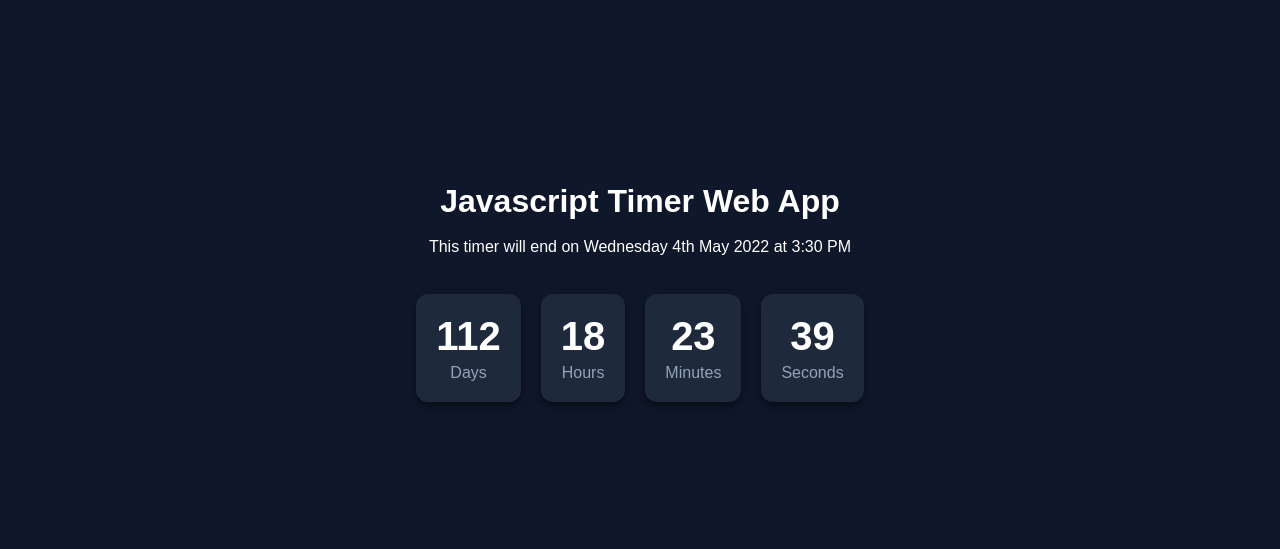
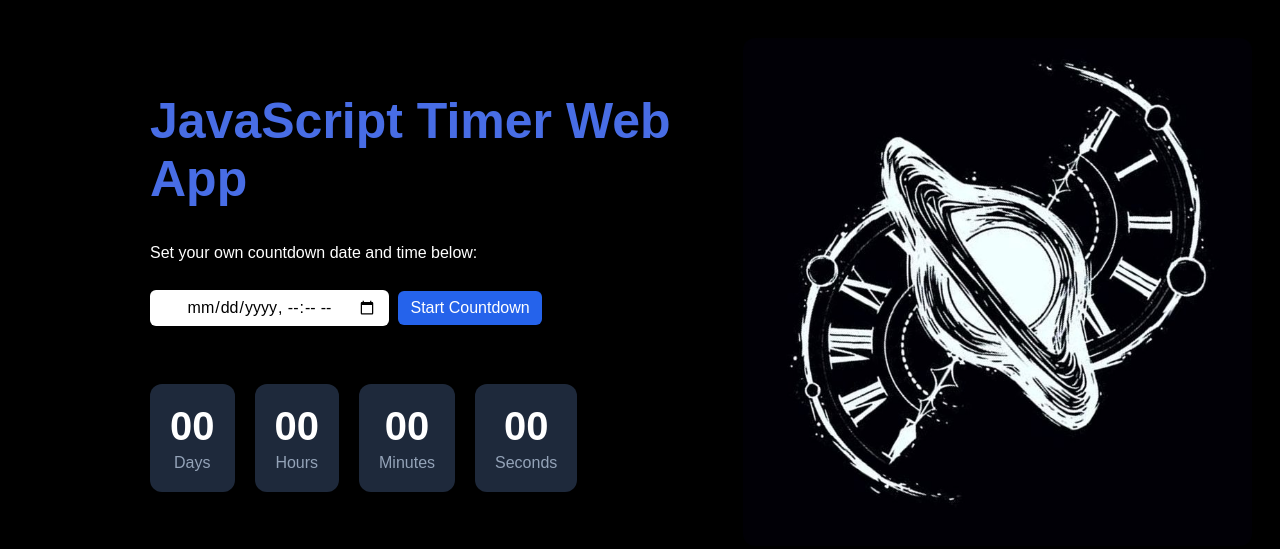
Before and after one commit to Khushi256/countdown_timer, a plain HTML site: page index.html in a window 1280 px wide. Shown: the part 108-657 px from the top of the page. Drawn offline with Linux system fonts and the light colour scheme.

Commit message:
added input and changed ui

```diff
--- a/index.html
+++ b/index.html
@@ -7,15 +7,21 @@
   <link rel="stylesheet" href="style.css">
 </head>
 <body>
+  <div class="container">
+    <!-- Left Section -->
+    <div class="left">
       <div class="countdown">
         <div class="header">
-      <h1>Javascript Timer Web App</h1>
+          <h1 style="color: rgb(72, 109, 229); font-weight: 900; font-size: 50px;">JavaScript Timer Web App</h1>
           <br>
-      <p>This timer will end on Wednesday 4th May 2022 at 3:30 PM</p>
           <br>
+          <p>Set your own countdown date and time below:</p>
+          <br>
+          <input type="datetime-local" id="datetime-input">
+          <button onclick="startCountdown()">Start Countdown</button>
         </div>
 
-
+        <br>
         <div class="timer-row">
           <div class="time-box">
             <span id="days">00</span>
@@ -35,6 +41,13 @@
           </div>
         </div>
       </div>
+    </div>
+
+    <!-- Right Section -->
+    <div class="right">
+      <img src="time.jpg" alt="Countdown Image">
+    </div>
+  </div>
 
   <script src="script.js"></script>
 </body>
--- a/script.js
+++ b/script.js
@@ -1,29 +1,41 @@
+let timer; // to store the interval
+let targetDate;
 
-const targetDate = new Date("2025-12-31 23:59:59").getTime();
+function startCountdown() {
+  // Clear any existing timer
+  clearInterval(timer);
+
+  // Get user input
+  const input = document.getElementById("datetime-input").value;
+  if (!input) {
+    alert("Please select a date and time!");
+    return;
+  }
+
+  targetDate = new Date(input).getTime();
+
+  // Update every second
+  timer = setInterval(updateCountdown, 1000);
+  updateCountdown(); // run once immediately
+}
 
 function updateCountdown() {
   const now = new Date().getTime();
   const gap = targetDate - now;
 
   if (gap <= 0) {
-    document.querySelector(".countdown").innerHTML = "<h1>Happy New Year 🎉</h1>";
+    document.querySelector(".timer-row").innerHTML = "<h2>⏰ Time's up!</h2>";
     clearInterval(timer);
     return;
   }
 
-  // Time calculations
   const days = Math.floor(gap / (1000 * 60 * 60 * 24));
   const hours = Math.floor((gap % (1000 * 60 * 60 * 24)) / (1000 * 60 * 60));
   const minutes = Math.floor((gap % (1000 * 60 * 60)) / (1000 * 60));
   const seconds = Math.floor((gap % (1000 * 60)) / 1000);
 
-  // Update DOM
   document.getElementById("days").innerText = days.toString().padStart(2, "0");
   document.getElementById("hours").innerText = hours.toString().padStart(2, "0");
   document.getElementById("minutes").innerText = minutes.toString().padStart(2, "0");
   document.getElementById("seconds").innerText = seconds.toString().padStart(2, "0");
 }
-
-// Run every second
-const timer = setInterval(updateCountdown, 1000);
-updateCountdown();
--- a/style.css
+++ b/style.css
@@ -6,27 +6,56 @@
 }
 
 body {
+  height: 100vh;
+  background-color: black;
+  color: white;
+}
+
+.container {
   display: flex;
-  justify-content: center;
+  height: 100%;
+}
+
+.left {
+  flex: 1; /* take half screen */
+  display: flex;
   align-items: center;
-  height: 100vh;
-  background: #0f172a;
-  color: white;
+  padding-left: 150px;
 }
 
 .countdown {
   display: flex;
-  flex-direction: column; /* stack heading above timer */
-  align-items: center;
+  flex-direction: column;
   gap: 20px;
 }
 
 .header {
+  text-align: left;
+}
+
+.header input,
+.header button {
+  margin-top: 10px;
+  padding: 8px 12px;
+  border-radius: 6px;
+  border: none;
+  font-size: 1rem;
   text-align: center;
 }
 
+.header button {
+  background: #2563eb;
+  color: white;
+  cursor: pointer;
+  margin-left: 5px;;
+}
+
+.header button:hover {
+  background: #1d4ed8;
+}
+
 .timer-row {
-  display: flex;   /* make time boxes row */
+  display: flex;
   gap: 20px;
 }
 
@@ -49,3 +78,17 @@ body {
   margin-top: 5px;
   color: #94a3b8;
 }
+
+.right {
+  flex: 1; /* other half */
+  display: flex;
+  align-items: center;
+  justify-content: center;
+}
+
+.right img {
+  max-width: 90%;
+  max-height: 90%;
+  border-radius: 12px;
+  box-shadow: 0 4px 12px rgba(0,0,0,0.4);
+}
```
Also changed, not shown: time.jpg (added), timer.jpg (added). Lines whose indentation alone changed are shown as unchanged.
